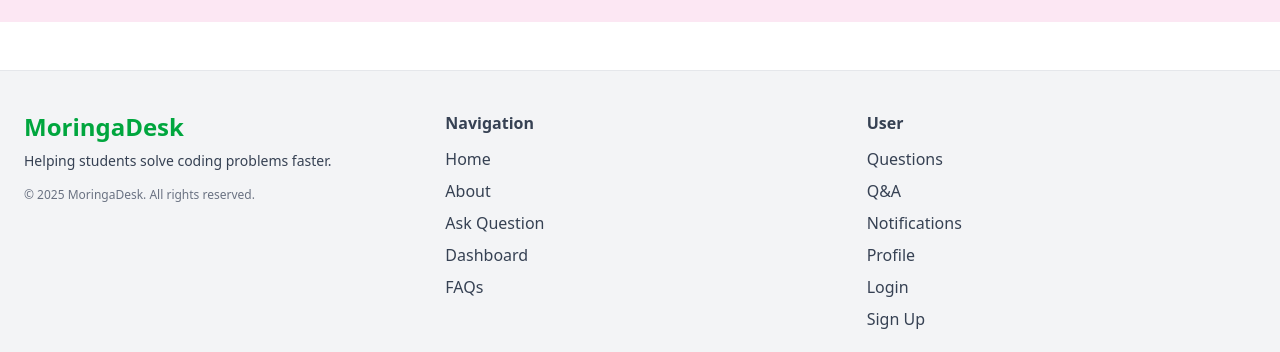
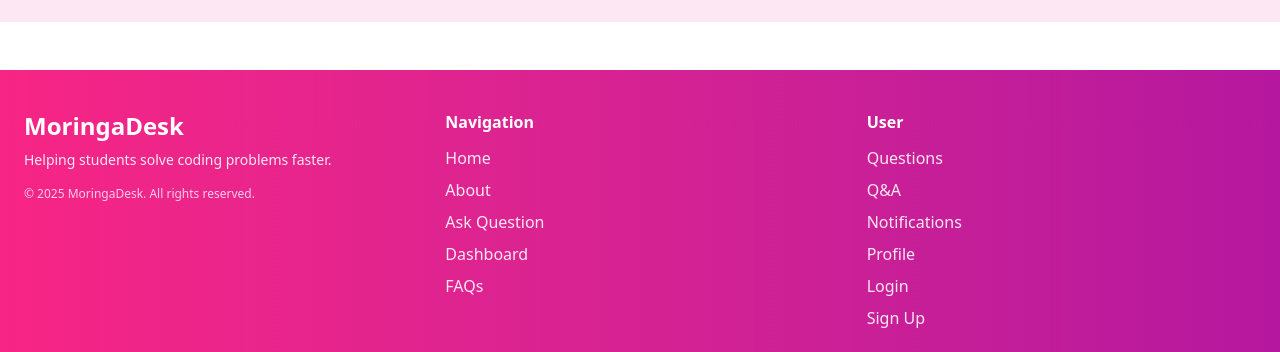
Before and after one commit to luckywangie/MoringaDesk, a React (Vite) app in the folder Frontend/: page / in a window 1280 px wide. Shown: the part 891-1243 px from the top of the page. Built offline with nearby package versions, Linux system fonts and the light colour scheme.

Commit message:
Styled footer

```diff
--- a/Frontend/src/components/Footer.jsx
+++ b/Frontend/src/components/Footer.jsx
@@ -3,38 +3,38 @@ import { Link } from 'react-router-dom';
 
 function Footer() {
   return (
-    <footer className="bg-gray-100 border-t border-gray-200 text-gray-700 pt-10 pb-6 mt-12">
+    <footer className="bg-gradient-to-r from-[#f72585] to-[#b5179e] text-white pt-10 pb-6 mt-12">
       <div className="max-w-7xl mx-auto px-6 grid grid-cols-1 md:grid-cols-3 gap-8 text-center md:text-left">
 
         {/* Column 1: Branding */}
         <div>
-          <h2 className="text-2xl font-bold text-green-600">MoringaDesk</h2>
-          <p className="text-sm mt-2">Helping students solve coding problems faster.</p>
-          <p className="text-xs mt-4 text-gray-500">&copy; {new Date().getFullYear()} MoringaDesk. All rights reserved.</p>
+          <h2 className="text-2xl font-bold text-white">MoringaDesk</h2>
+          <p className="text-sm mt-2 text-pink-100">Helping students solve coding problems faster.</p>
+          <p className="text-xs mt-4 text-pink-200">&copy; {new Date().getFullYear()} MoringaDesk. All rights reserved.</p>
         </div>
 
         {/* Column 2: Navigation */}
         <div>
-          <h3 className="font-semibold mb-3">Navigation</h3>
-          <ul className="space-y-2">
-            <li><Link to="/" className="hover:text-green-600">Home</Link></li>
-            <li><Link to="/about" className="hover:text-green-600">About</Link></li>
-            <li><Link to="/ask-question" className="hover:text-green-600">Ask Question</Link></li>
-            <li><Link to="/dashboard" className="hover:text-green-600">Dashboard</Link></li>
-            <li><Link to="/faqs" className="hover:text-green-600">FAQs</Link></li>
+          <h3 className="font-semibold text-white mb-3">Navigation</h3>
+          <ul className="space-y-2 text-pink-100">
+            <li><Link to="/" className="hover:text-white transition">Home</Link></li>
+            <li><Link to="/about" className="hover:text-white transition">About</Link></li>
+            <li><Link to="/ask-question" className="hover:text-white transition">Ask Question</Link></li>
+            <li><Link to="/dashboard" className="hover:text-white transition">Dashboard</Link></li>
+            <li><Link to="/faqs" className="hover:text-white transition">FAQs</Link></li>
           </ul>
         </div>
 
         {/* Column 3: User Links */}
         <div>
-          <h3 className="font-semibold mb-3">User</h3>
-          <ul className="space-y-2">
-            <li><Link to="/questions" className="hover:text-green-600">Questions</Link></li>
-            <li><Link to="/qna" className="hover:text-green-600">Q&A</Link></li>
-            <li><Link to="/notifications" className="hover:text-green-600">Notifications</Link></li>
-            <li><Link to="/profile" className="hover:text-green-600">Profile</Link></li>
-            <li><Link to="/login" className="hover:text-green-600">Login</Link></li>
-            <li><Link to="/signup" className="hover:text-green-600">Sign Up</Link></li>
+          <h3 className="font-semibold text-white mb-3">User</h3>
+          <ul className="space-y-2 text-pink-100">
+            <li><Link to="/questions" className="hover:text-white transition">Questions</Link></li>
+            <li><Link to="/qna" className="hover:text-white transition">Q&A</Link></li>
+            <li><Link to="/notifications" className="hover:text-white transition">Notifications</Link></li>
+            <li><Link to="/profile" className="hover:text-white transition">Profile</Link></li>
+            <li><Link to="/login" className="hover:text-white transition">Login</Link></li>
+            <li><Link to="/signup" className="hover:text-white transition">Sign Up</Link></li>
           </ul>
         </div>
       </div>
```
